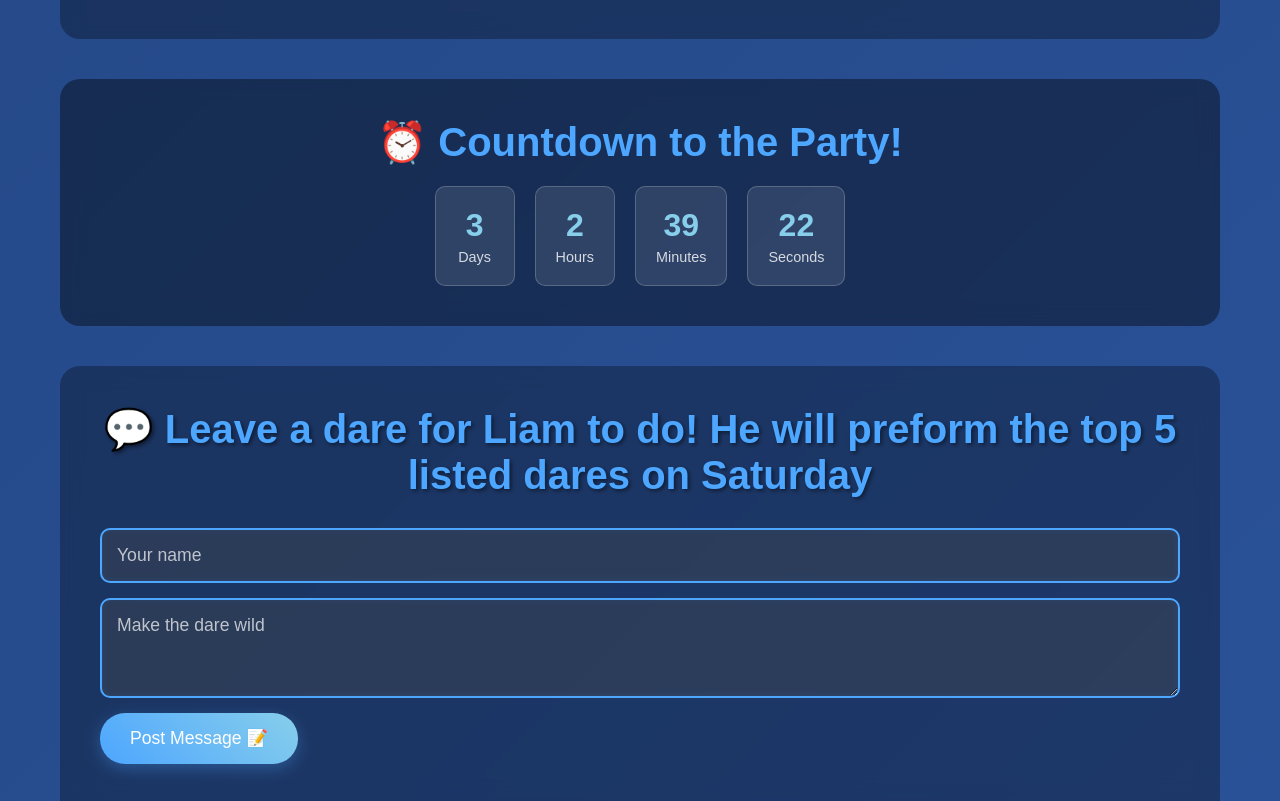
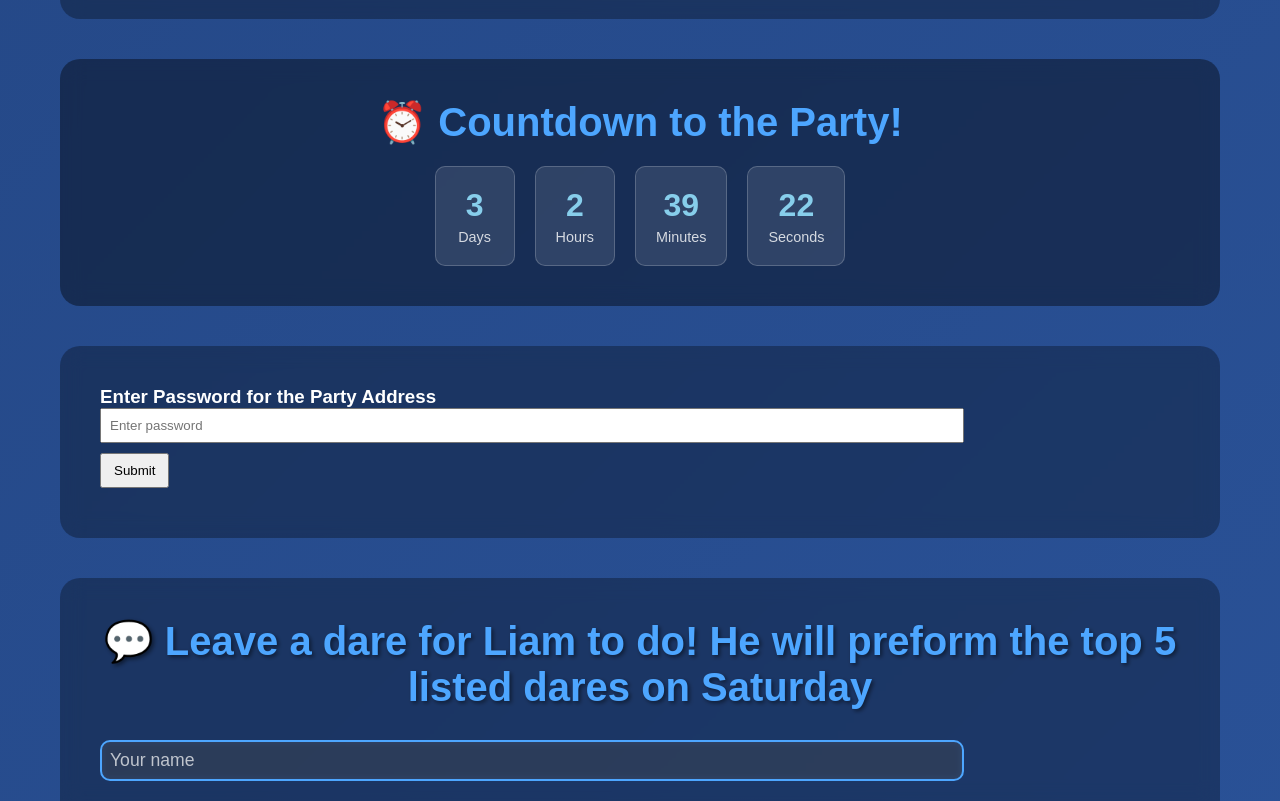
Before and after one commit to WileyBaskin/partyLikeLiam, a website: page public/index.html in a window 1280 px wide. Shown: the part 3488-4289 px from the top of the page. Drawn offline with Linux system fonts and the light colour scheme; no server answers; files whose address does not match are found by name.

Commit message:
add password protected address

```diff
--- a/public/index.html
+++ b/public/index.html
@@ -706,6 +706,27 @@
             opacity: 0.9;
         }
 
+        .code-box {
+            background: rgba(0, 0, 0, 0.3);
+            padding: 40px;
+            border-radius: 20px;
+            margin-bottom: 40px;
+            backdrop-filter: blur(10px);
+        }
+        input[type="text"] {
+        padding: 8px;
+        width: 80%;
+        margin-bottom: 10px;
+        }
+        button {
+        padding: 8px 12px;
+        cursor: pointer;
+        }
+        .error {
+        color: red;
+        margin-top: 10px;
+        }
+
         @media (max-width: 768px) {
             .groom-content {
                 grid-template-columns: 1fr;
@@ -869,6 +890,14 @@
             </div>
         </div>
 
+        <div class="code-box">
+            <h3>Enter Password for the Party Address</h3>
+            <input type="text" id="accessCode" placeholder="Enter password" />
+            <br>
+            <button onclick="checkCode()">Submit</button>
+            <div id="errorMsg" class="error"></div>
+        </div>
+
         <div class="comments-section">
             <h2>💬 Leave a dare for Liam to do! He will preform the top 5 listed dares on Saturday</h2>
             <div class="comment-form">
@@ -882,6 +911,18 @@
     </div>
 
     <script>
+
+        function checkCode() {
+            const correctCode = "drunk";  // Change this to your desired code
+            const userInput = document.getElementById("accessCode").value.trim();
+
+            if (userInput === correctCode) {
+            window.location.href = "https:/partylikeliam.com/179849582945t7839fffsn"; // Change this to your target URL
+            } else {
+            document.getElementById("errorMsg").textContent = "Incorrect password. Try again.";
+            }
+        }
+
         let guests = [];
         //index = 0;
 
```
Also changed, not shown: public/179849582945t7839fffsn/index.html (renamed from public/drunk/index.html).
